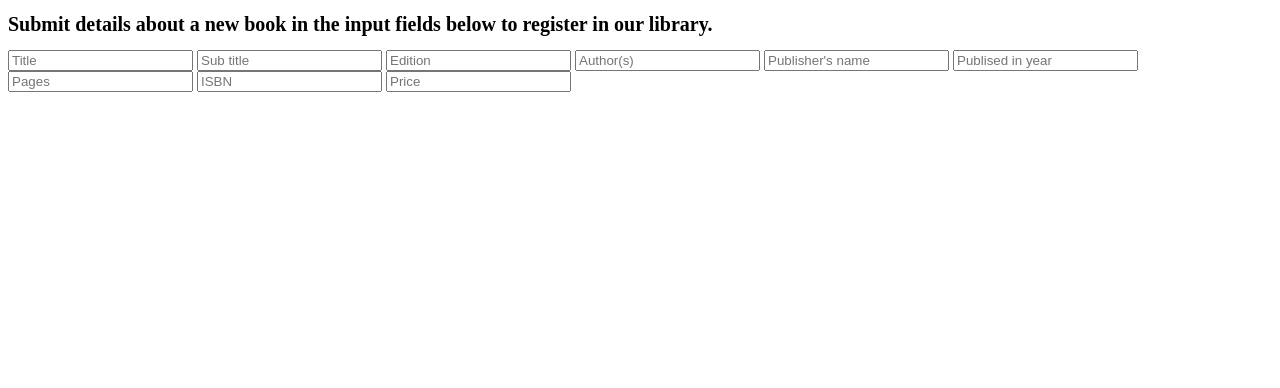
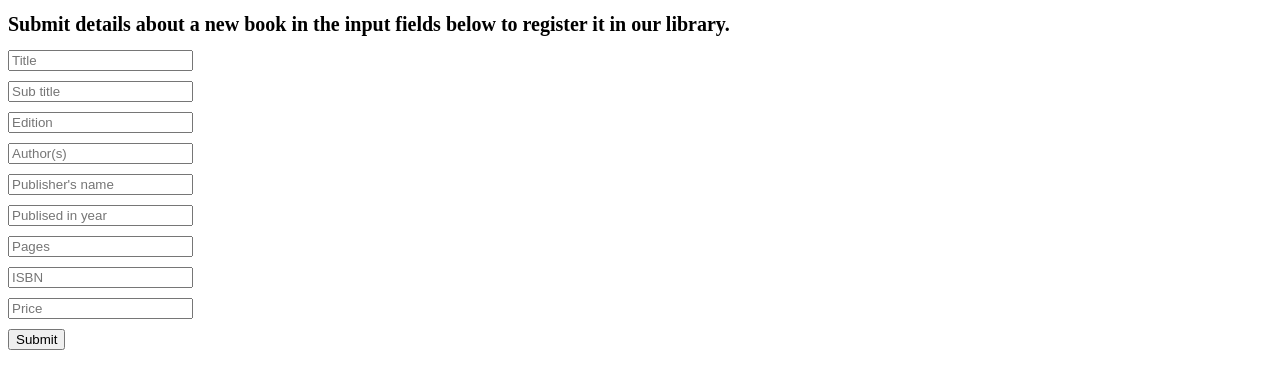
Before and after one commit to ChristianEhlers/Projekt1-sem2, a plain HTML site: page index.html in a window 1280 px wide. Drawn offline with Linux system fonts and the light colour scheme.

Commit message:
tirsdag morgen

```diff
--- a/books.xml
+++ b/books.xml
@@ -1,8 +1,8 @@
 <?xml version="1.0" encoding="UTF-8"?>
 <?xml-stylesheet type="text/css" href="style.css"?>
 <booksLibrary
-	xmlns:xs="http://www.w3.org/2001/XMLSchema"
-	xs:schemaLocation="books.xsd">
+	xmlns:xsi="http://www.w3.org/2001/XMLSchema-instance"
+	xsi:noNamespaceSchemaLocation="books.xsd">
 	<books>
 		<title>Get Programming With Node.js</title>
 		<sub_title></sub_title>
--- a/index.html
+++ b/index.html
@@ -6,7 +6,7 @@
 <link rel="stylesheet" href="style/formular.css">
 </head>
 <body>
-	<h1>Submit details about a new book in the input fields below to register in our library.</h1>
+	<h1>Submit details about a new book in the input fields below to register it in our library.</h1>
 	<form action="">
 		<input type="text" placeholder="Title">
 		<input type="text" placeholder="Sub title">
@@ -17,6 +17,7 @@
 		<input type="number" placeholder="Pages">
 		<input type="number" placeholder="ISBN">
 		<input type="number" placeholder="Price">
+		<input type="submit" value="Submit">
 	</form>
 </body>
 </html>
--- a/style/formular.css
+++ b/style/formular.css
@@ -3,3 +3,9 @@
 h1{
 	font-size: 20px;
 }
+
+input{
+	display: flex;
+  	align-items: stretch;
+	margin-bottom: 10px;
+}
```
